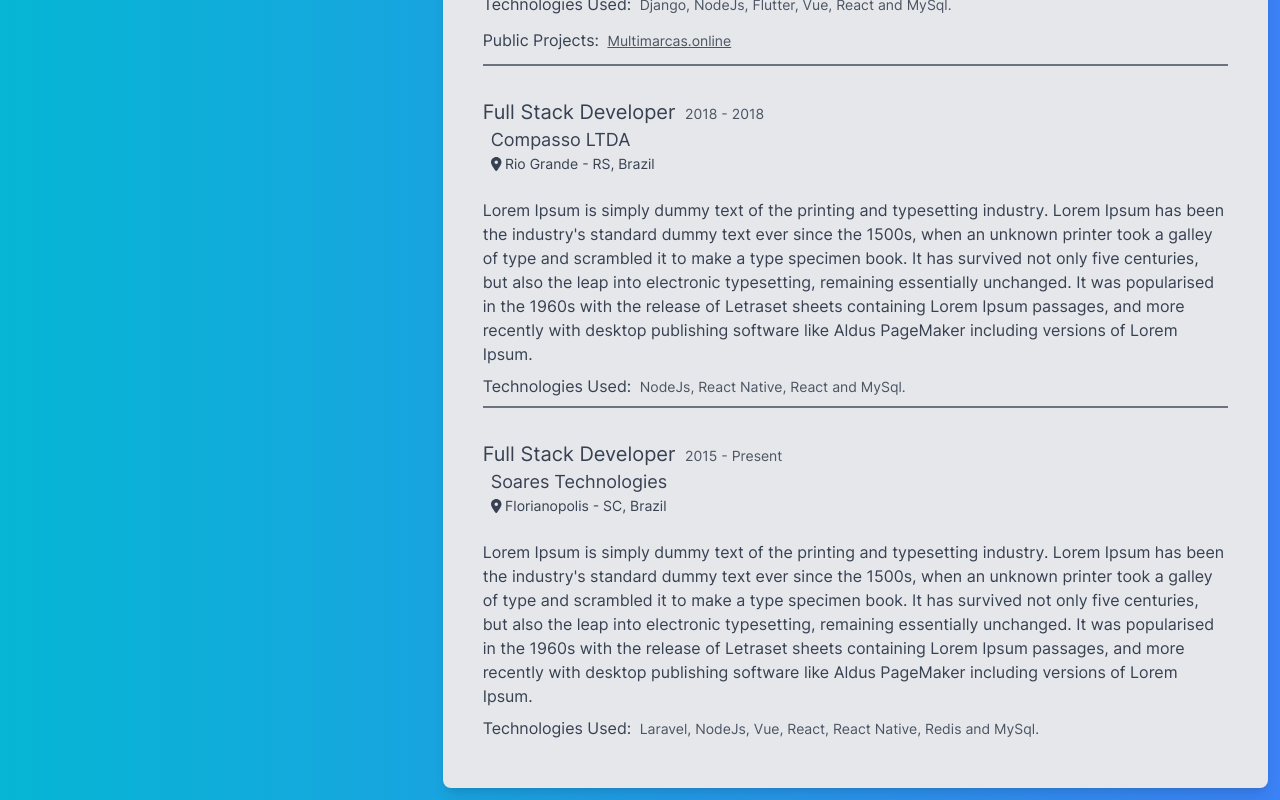
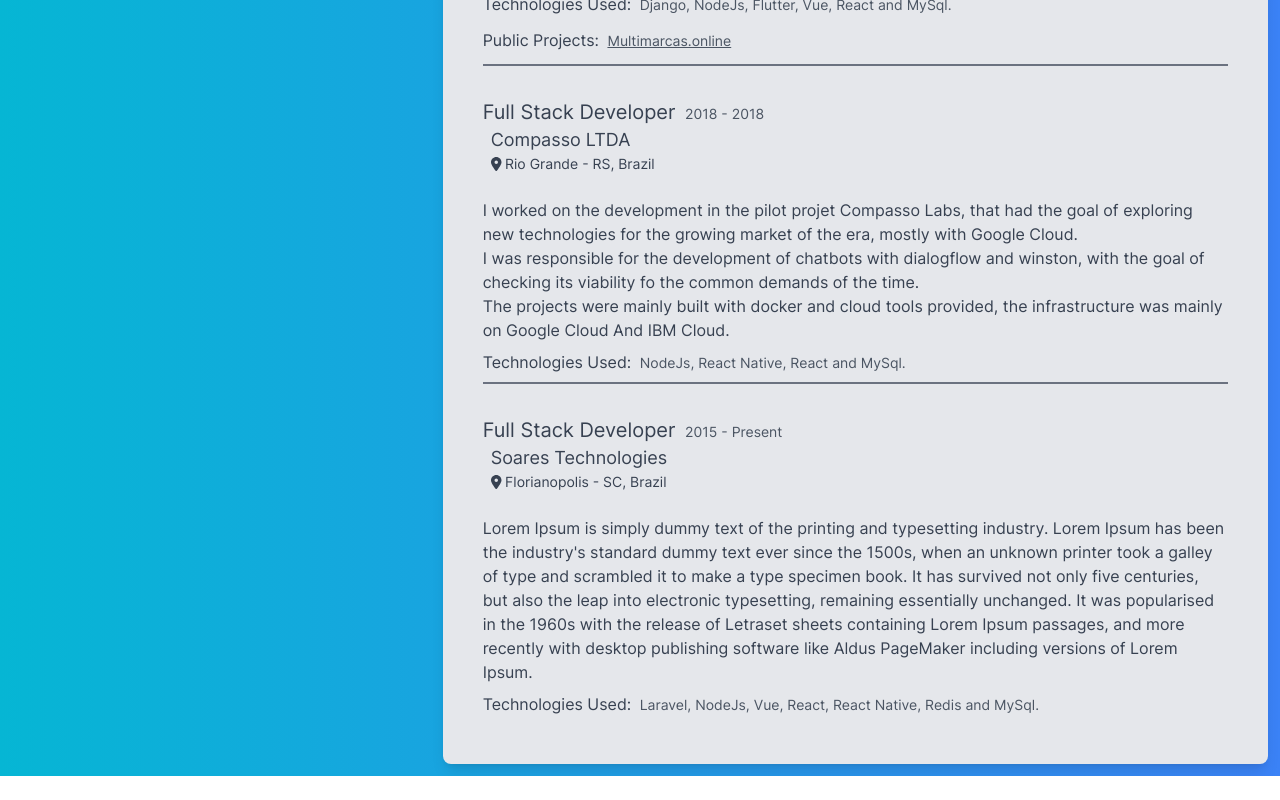
Before and after one commit to NicholasSoares/NicholasSoares.github.io, a Vue app: page / in a window 1280 px wide. Shown: the part 1265-2065 px from the top of the page. After the commit the page ends 2041 px from the top, so only its background shows below. Built offline with nearby package versions, Linux system fonts and the light colour scheme.

Commit message:
feat: add work resume translation entry.

```diff
--- a/src/pages/index.vue
+++ b/src/pages/index.vue
@@ -169,13 +169,14 @@ import profileImageURL from '@/assets/img/profile.jpg';
                 <FontAwesomeIcon icon="location-dot" /> Rio Grande - RS, Brazil
               </p>
               <p class="pt-6">
-                Lorem Ipsum is simply dummy text of the printing and typesetting industry.
-                Lorem Ipsum has been the industry's standard dummy text ever since the 1500s,
-                when an unknown printer took a galley of type and scrambled it to make a type specimen book.
-                It has survived not only five centuries, but also the leap into electronic typesetting,
-                remaining essentially unchanged. It was popularised in the 1960s with the release of Letraset
-                sheets containing Lorem Ipsum passages, and more recently with desktop publishing software
-                like Aldus PageMaker including versions of Lorem Ipsum.
+                I worked on the development in the pilot projet Compasso Labs,
+                that had the goal of exploring new technologies for the growing market of the era, mostly with Google Cloud.
+                <br>
+                I was responsible for the development of chatbots with dialogflow and winston,
+                with the goal of checking its viability fo the common demands of the time.
+                <br>
+                The projects were mainly built with docker and cloud tools provided,
+                the infrastructure was mainly on Google Cloud And IBM Cloud.
               </p>
               <p class="py-2">
                 Technologies Used: <span class="pl-1 text-sm text-gray-600 dark:text-gray-50">NodeJs, React Native, React and MySql.</span>
```
